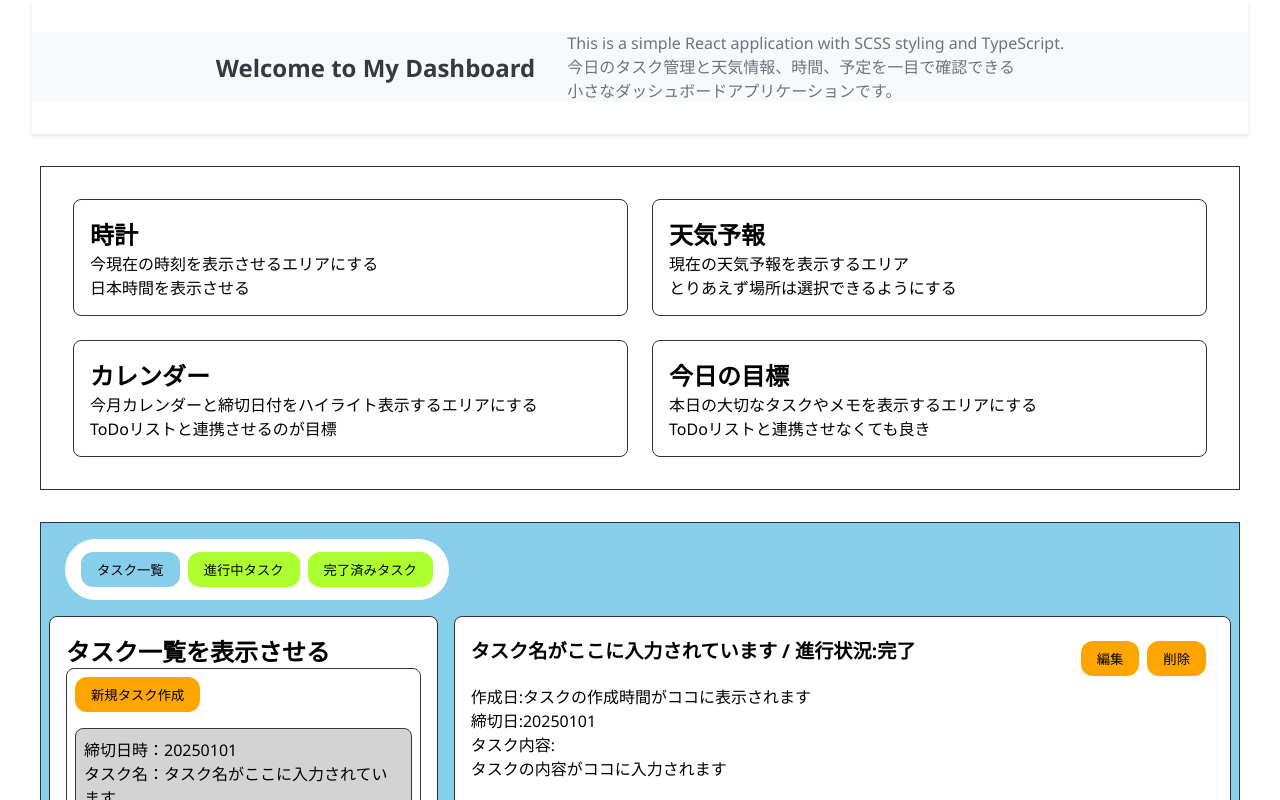
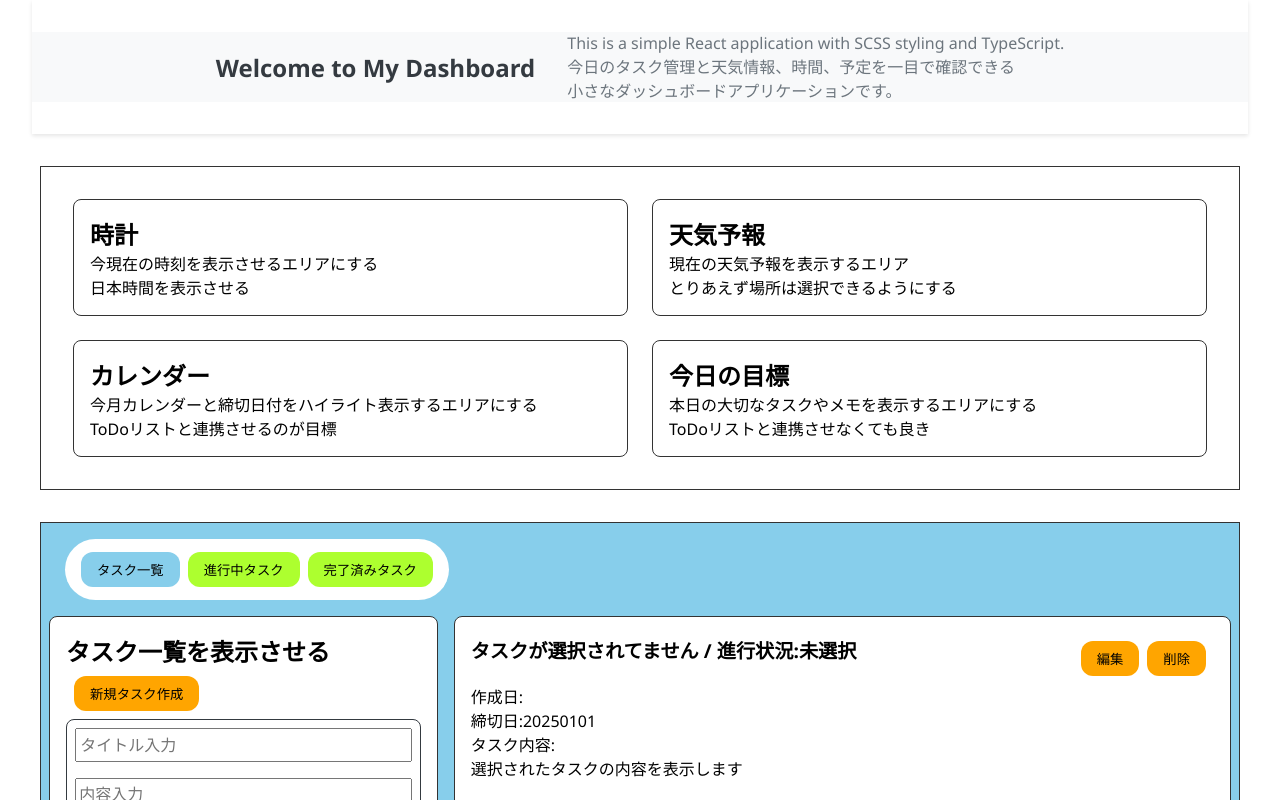
Before and after one commit to kachiku-git/my-dashboard, a React (Vite) app: page / in a window 1280 px wide. Both pictures are taken after a click on the button "新規タスク作成". Shown: the top 800 px of the page. Built offline with nearby package versions, Linux system fonts and the light colour scheme.

Commit message:
右側編集ボタンの実装しようとするも、チカラ尽きる

```diff
--- a/src/component/layout/DashboardTask.tsx
+++ b/src/component/layout/DashboardTask.tsx
@@ -1,12 +1,25 @@
 import { useState } from "react";
-import { TaskDate } from "../../date/TaskDate";
+import { TaskDate, } from "../../date/TaskDate";
+
 
 const DashboardTask = () => {
-  const [tasks,setTasks] = useState(TaskDate);
-  const [selectedTask,setSelectedTask]=useState(TaskDate[0]);
+  // 共通ステート
+  const [tasks,setTasks] = useState(TaskDate.slice(1));
+  // 左側ステート
+  const [onMakeTask,setOnMakeTask] = useState(false);
   const [newTitle,setNewTile] = useState('');
   const [newDetail,setNewDetail] = useState('');
-  const [onMakeTask,setOnMakeTask] = useState(false);
+  const [selectedTask,setSelectedTask]=useState(TaskDate[0]);
+  // 右側ステート
+  const handleDeleteTask = () => {
+    if(tasks.length === 0){
+      alert('削除できるタスクがありません、タスクを追加してください！')
+      return
+    };
+    const newTaskList = tasks.filter((task)=>task.id !== selectedTask.id)
+    setTasks(newTaskList);
+    setSelectedTask(TaskDate[0]);
+  }
 
   return (
     <>
@@ -31,7 +44,7 @@ const DashboardTask = () => {
                   新規タスク作成
                 </button>
               </div>
-              {!onMakeTask && (
+              {onMakeTask && (
               <div className="make-task">
                 <input type="text" className="title-input" placeholder="タイトル入力" value={newTitle} onChange={(e)=>setNewTile(e.target.value)} />
                 <textarea  className="detail-input" placeholder="内容入力" value={newDetail} onChange={(e)=>setNewDetail(e.target.value)} />
@@ -42,7 +55,6 @@ const DashboardTask = () => {
                   // クリック時にタイトルがない場合は何も処理しない
                   if(!newTitle.trim()) return;
                   // newタスク作成の内容
-
                   const createdTime = new Date();
                   const createdAt = createdTime.toLocaleDateString('ja-JP',{
                     year: 'numeric',
@@ -67,6 +79,7 @@ const DashboardTask = () => {
 
                   }}>追加する？
                 </button>
+                <button className="option-button" onClick={()=>setOnMakeTask(!onMakeTask)}>キャンセル</button>
                 </div>
               </div>
 
@@ -95,7 +108,7 @@ const DashboardTask = () => {
               </h2>
               <div className="button-wrap">
                   <button className="option-button">編集</button>
-                  <button className="option-button">削除</button>
+                  <button className="option-button" onClick={handleDeleteTask}>削除</button>
               </div>
             </div>
             <p className="widget-body">
--- a/src/date/TaskDate.ts
+++ b/src/date/TaskDate.ts
@@ -1,4 +1,4 @@
-export type TaskStatus = '未着手' | '進行中' | '完了';
+export type TaskStatus = '未選択'| '未着手' | '進行中' | '完了';
 
 export interface Task {
     id:number,
@@ -10,6 +10,14 @@ export interface Task {
 }
 
 export const TaskDate:Task[] = [
+    {
+        id:0,
+        title:'タスクが選択されてません',
+        detail:'選択されたタスクの内容を表示します',
+        status:'未選択',
+        createdAt:'',
+        dueDate:20250101,
+    },
     {
         id:1,
         title:'タスク名がここに入力されています',
--- a/src/styles/layout.scss
+++ b/src/styles/layout.scss
@@ -95,7 +95,7 @@ html {
       gap: 1rem;
       //タスク一覧の表示の調整をする
       .task-wrap {
-        border: 1px solid #343a40;
+        // border: 1px solid #343a40;
         border-radius: 8px;
         .task-lists {
           list-style: none;
@@ -161,3 +161,25 @@ html {
     }
   }
 }
+// =============================================
+// common make-task styles
+// =============================================
+.make-task{
+  padding: .5rem;
+  margin-bottom: 1rem;
+  border: 1px solid #343a40;
+  border-radius: 8px;
+  .title-input,
+  .detail-input{
+    width: 100%;
+    padding: .2rem;
+    margin-bottom: 1rem;
+    font-size: 1rem;
+    line-height: 1.5rem;
+  }
+  .button-wrap{
+    display: flex;
+    justify-content: space-around;
+    align-items: center;
+  }
+}
```
